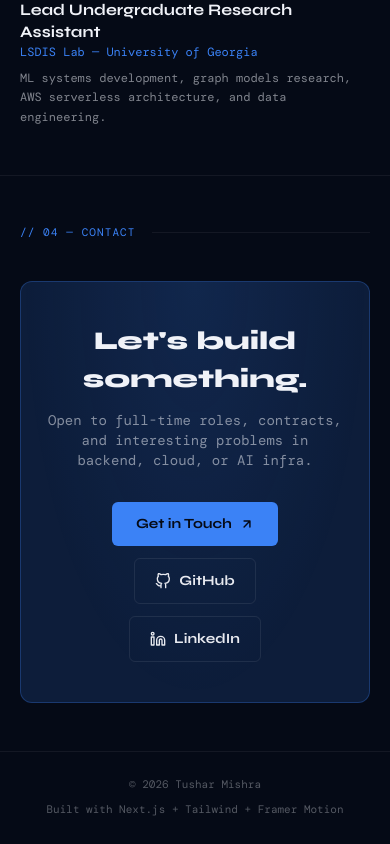
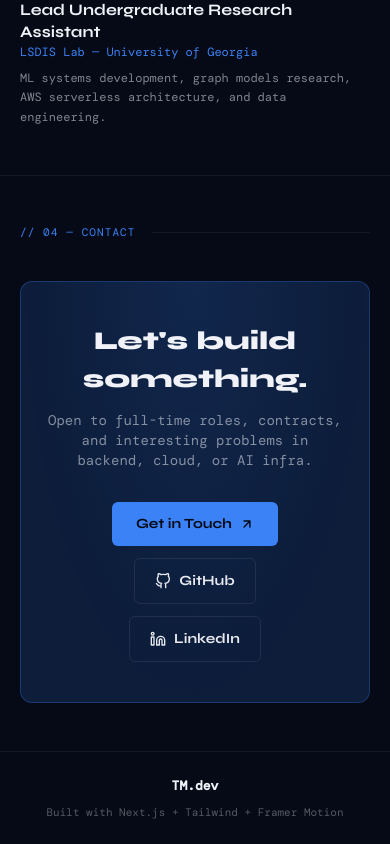
Before and after one commit to MenaceHecker/Portfolio, a Next.js app: page / in a window 390 px wide. Shown: the part 4415-5259 px from the top of the page. Built offline with nearby package versions, Linux system fonts and the light colour scheme; a web font is replaced by a local one.

Commit message:
Updated footer

```diff
--- a/src/components/sections/Footer.tsx
+++ b/src/components/sections/Footer.tsx
@@ -1,13 +1,73 @@
+"use client";
+
+import { useRef, useState } from "react";
+import { motion, AnimatePresence } from "framer-motion";
 import { siteConfig } from "@/lib/data";
+
+interface Particle {
+  id: number;
+  angle: number;
+  distance: number;
+  size: number;
+}
 
 export default function Footer() {
   const year = new Date().getFullYear();
+  const [particles, setParticles] = useState<Particle[]>([]);
+  const [burst, setBurst] = useState(0);
+
+  const triggerBurst = () => {
+    const newParticles: Particle[] = Array.from({ length: 18 }, (_, i) => ({
+      id: burst * 100 + i,
+      angle: (i / 18) * 360 + Math.random() * 15,
+      distance: 40 + Math.random() * 45,
+      size: 3 + Math.random() * 4,
+    }));
+    setParticles(newParticles);
+    setBurst((b) => b + 1);
+    setTimeout(() => setParticles([]), 900);
+  };
 
   return (
     <footer className="px-5 md:px-10 py-6 border-t border-border-subtle flex flex-col sm:flex-row items-center justify-between gap-2">
-      <span className="font-mono text-[11px] text-text-dim">
-        © {year} {siteConfig.name}
-      </span>
+      <div className="relative flex items-center gap-3">
+        <button
+          onClick={triggerBurst}
+          className="font-mono text-[13px] font-bold text-text-primary hover:text-teal transition-colors duration-200 select-none cursor-pointer"
+          aria-label="Easter egg"
+        >
+          TM<span className="text-teal">.</span>dev
+        </button>
+
+        <AnimatePresence>
+          {particles.map((p) => (
+            <motion.div
+              key={p.id}
+              className="absolute pointer-events-none rounded-full"
+              style={{
+                width: p.size,
+                height: p.size,
+                background: p.id % 3 === 0 ? "#4ECDC4" : p.id % 3 === 1 ? "#8b5cf6" : "#f0f2f8",
+                left: "50%",
+                top: "50%",
+              }}
+              initial={{ x: 0, y: 0, opacity: 1, scale: 1 }}
+              animate={{
+                x: Math.cos((p.angle * Math.PI) / 180) * p.distance,
+                y: Math.sin((p.angle * Math.PI) / 180) * p.distance,
+                opacity: 0,
+                scale: 0,
+              }}
+              transition={{ duration: 0.75, ease: [0.22, 1, 0.36, 1] }}
+            />
+          ))}
+        </AnimatePresence>
+
+        <span className="font-mono text-[11px] text-text-dim hidden sm:inline">
+          © {year}
+        </span>
+      </div>
+
       <span className="font-mono text-[11px] text-text-dim">
         Built with Next.js + Tailwind + Framer Motion
       </span>
```
